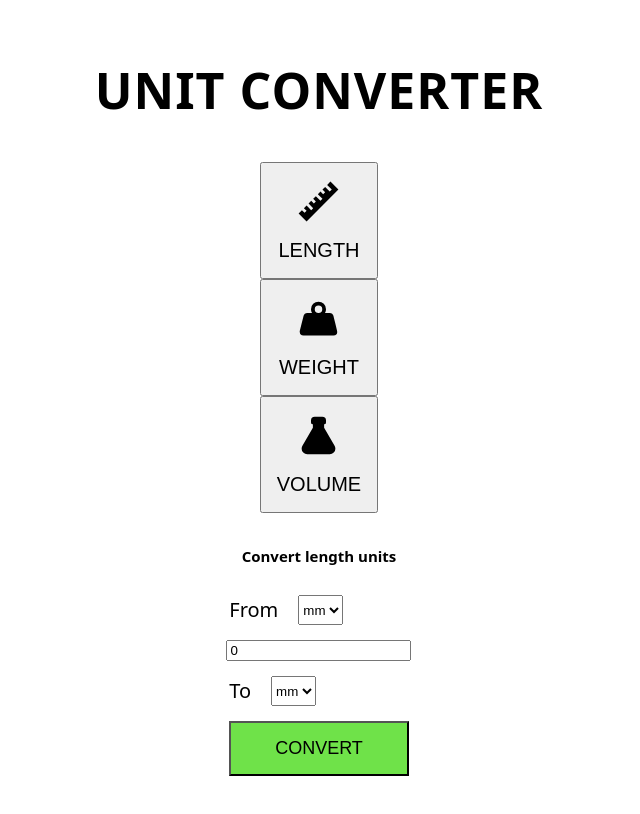
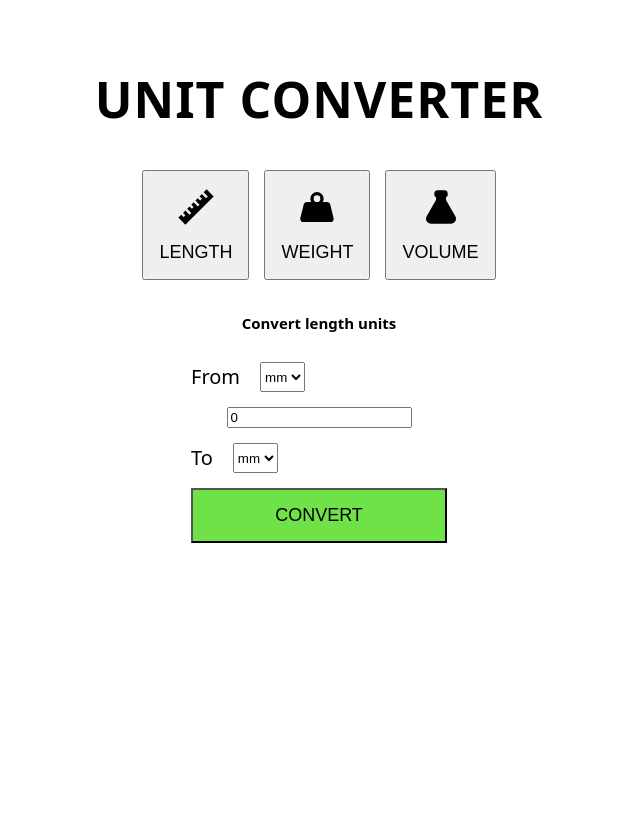
Before and after one commit to tamaskovacs0408/unit-converter, a React (Vite) app: page / in a window 1280 px wide. Shown: the whole page, without its empty margins (321-961 px from the left). Built offline with nearby package versions, Linux system fonts and the light colour scheme.

Commit message:
Update styles

```diff
--- a/src/App.scss
+++ b/src/App.scss
@@ -1,11 +1,11 @@
 #root {
-  max-width: 80dvw;
-  max-height: 80dvh;
+  max-width: 50svw;
   display: flex;
   flex-direction: column;
   justify-content: center;
   align-items: center;
   margin: 0 auto;
+  padding: 2rem;
 }
 
 h1 {
--- a/src/UI/Button.module.scss
+++ b/src/UI/Button.module.scss
@@ -3,7 +3,7 @@
   flex-direction: column;
   justify-content: center;
   align-items: center;
-  width: 100%;
+  max-width: 120px;
   padding: 1.5rem;
 
   &:active,
@@ -23,8 +23,8 @@
   }
 
   svg {
-    width: 4.5rem;
-    height: 4.5rem;
+    width: 4rem;
+    height: 4rem;
 
     @media (max-width: 425px) {
       width: 2.5rem;
@@ -33,7 +33,7 @@
   }
 
   span {
-    font-size: 2rem;
+    font-size: 1.8rem;
     text-transform: uppercase;
     margin-top: 1.5rem;
 
--- a/src/components/ConverterForm.module.scss
+++ b/src/components/ConverterForm.module.scss
@@ -22,4 +22,12 @@
   // &:focus {
   //   box-shadow: 0px 0px 8px 1px #6FE249;
   // }
+
+  @media (max-width: 768px) {
+    width: 80%;
+  }
+
+  @media (max-width: 425px) {
+    font-size: 1.5rem;
+  }
 }
--- a/src/components/Selector.module.scss
+++ b/src/components/Selector.module.scss
@@ -1,7 +1,14 @@
-.header {
-  width: 80%;
+.selector-wrapper {
   display: flex;
-  justify-content: space-between;
+  justify-content: center;
   align-items: center;
-  gap: 1.5rem;
+
+  & header {
+    width: 100%;
+    display: flex;
+    justify-content: space-between;
+    align-items: center;
+    gap: 1.5rem;
+    margin: 0 auto;
+  }
 }
--- a/src/index.scss
+++ b/src/index.scss
@@ -18,9 +18,6 @@ html {
 }
 
 body {
-    display: flex;
-    place-items: center;
-    min-width: 320px;
-    min-height: 100vh;
     box-sizing: inherit;
+    overflow: hidden;
 }
```
